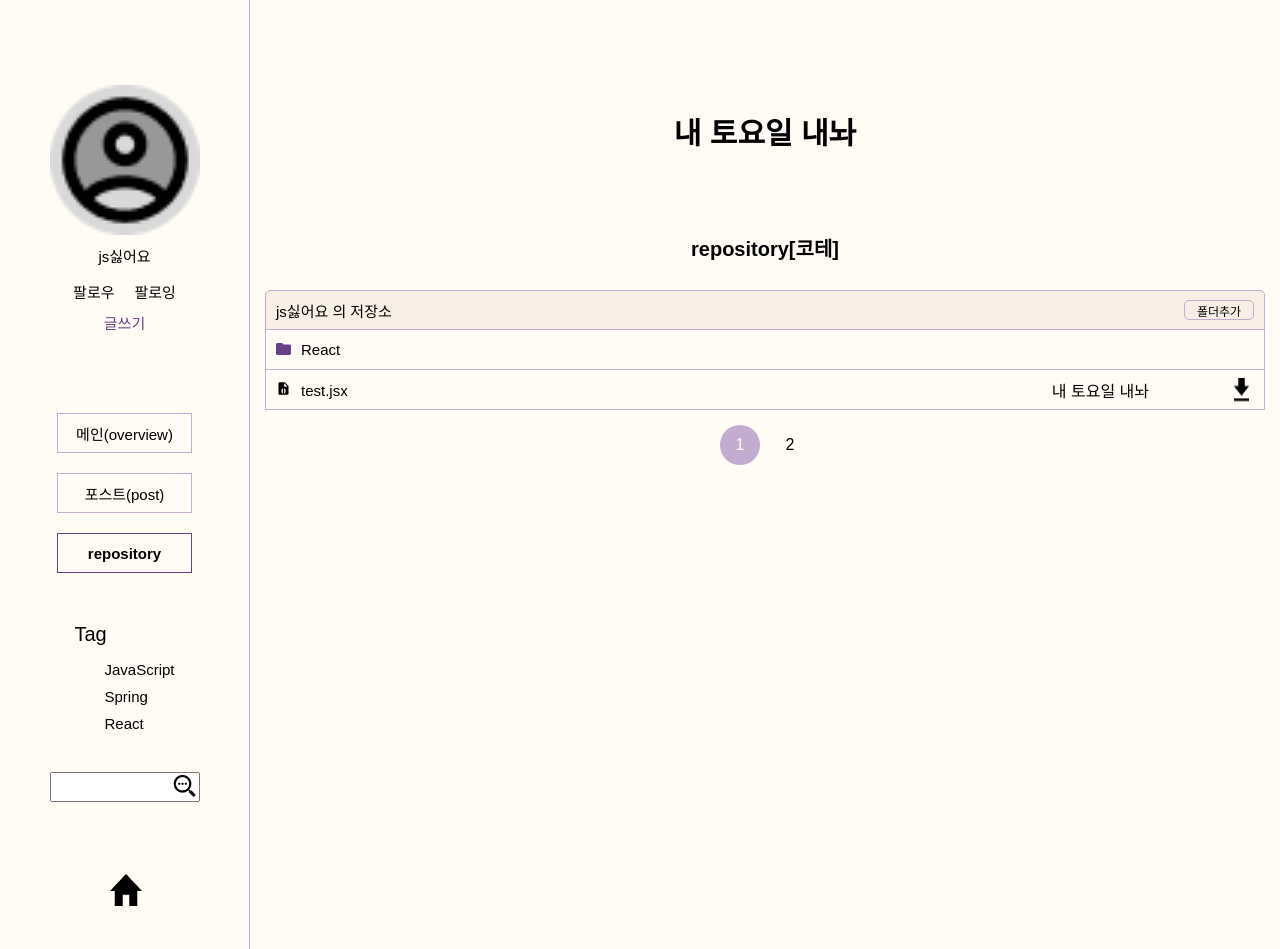
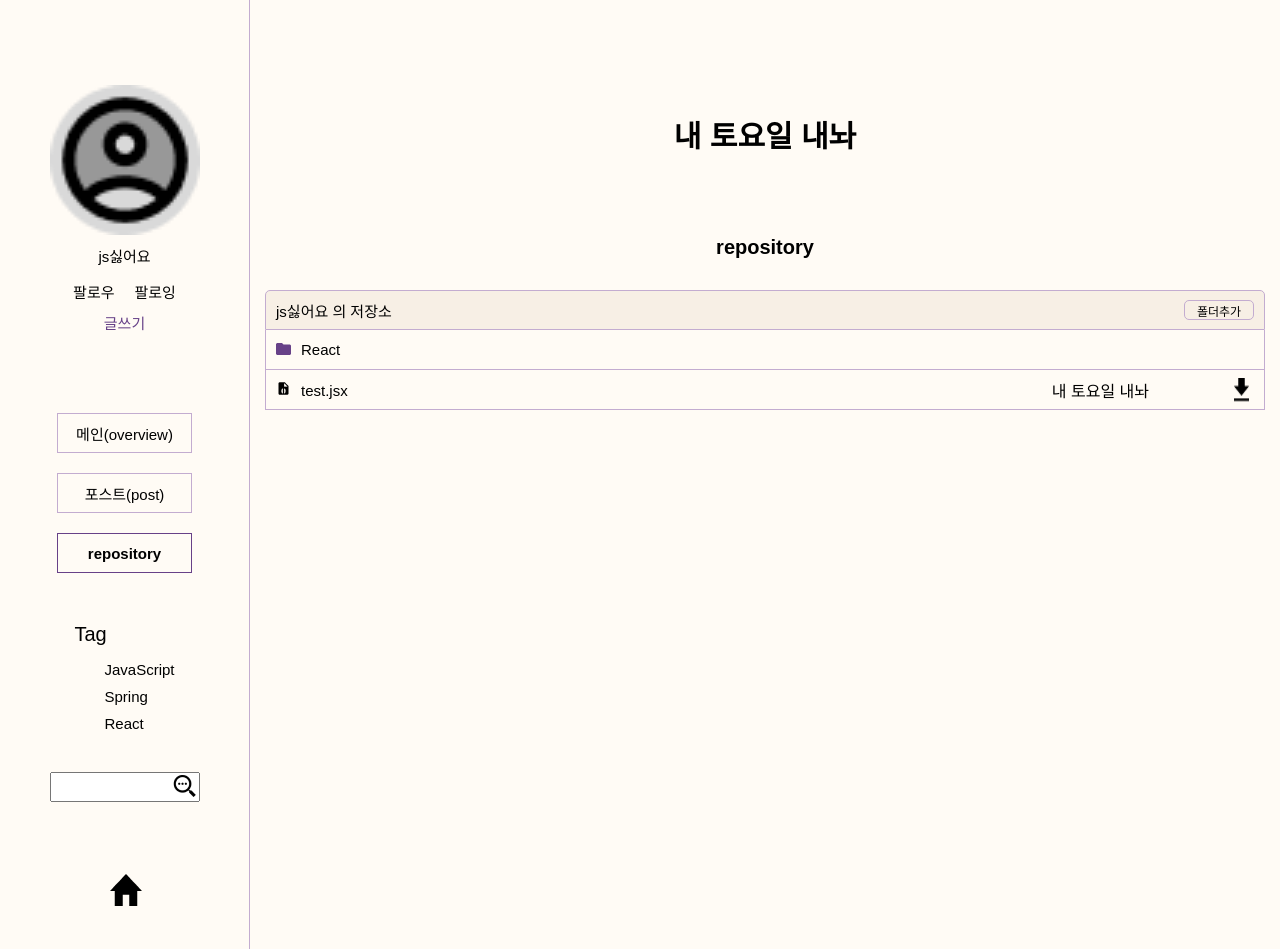
Before and after one commit to Hyangyoun/StudyCode_front, a React (Create React App) app: page /blog in a window 1280 px wide. Both pictures are taken after a click on the element "repository". Built offline with nearby package versions, Linux system fonts and the light colour scheme.

Commit message:
BL-01-3완성(수정)
10/13 2시55분

```diff
--- a/src/Blog/BlogSkin1Header.jsx
+++ b/src/Blog/BlogSkin1Header.jsx
@@ -34,7 +34,7 @@ const HandleScreenSize = () => {
         <BlogHeader $screenSize={screenSize} $menuClick={menuClick} $menuIndex={menuIndex}>
             <div className="blogName">내 토요일 내놔</div>
             <div className="blogMain">
-                {menuIndex === 1 ? "메인" :  menuIndex === 2 ? "post" : menuIndex === 3 ? "repository[코테]" : null}
+                {menuIndex === 1 ? "메인" :  menuIndex === 2 ? "post" : menuIndex === 3 ? "repository" : null}
             </div>
             <div>
                 {menu ? null:
--- a/src/Blog/BlogSkin1Repo.jsx
+++ b/src/Blog/BlogSkin1Repo.jsx
@@ -1,5 +1,4 @@
 import styled from "styled-components"
-import React, { useEffect, useState } from "react";
 
 function BlogSkin1Repo(props){
 
@@ -8,9 +7,7 @@ function BlogSkin1Repo(props){
             <ul className="repo">
                 <li className="repoFirst">
                     <span className="nickName">{"js싫어요"} 의 저장소</span>
-                    <label htmlFor="addInput" className="addFolder">폴더추가
-                        <input type="file" accept="" id="addInput" />
-                    </label >
+                    <div className="addFolder">폴더추가</div >
                 </li>
                 <li className="repoList">
                     <span className="folderName">React</span>
@@ -76,10 +73,6 @@ const RepoList = styled.div`
         }
     }
 
-    #addInput{
-        display: none;
-    }
-
     .repoList{
         width:auto;
         height: 40px;
--- a/src/Page/BlogPage.jsx
+++ b/src/Page/BlogPage.jsx
@@ -28,7 +28,7 @@ function BlogPage(props){
                         <BlogSkin1Header menuIndex={menuIndex} changeMenuIndex={ChangeMenuIndex} />
                         {menuIndex === 1 ? <BlogSkin1Main/> :  menuIndex === 2 ? <BlogSkin1Post/> :
                          menuIndex === 3 ? <BlogSkin1Repo/> : null}
-                        { menuIndex === 1 ? null :<BlogSkin1Footer/>}
+                        { menuIndex === 2 ? <BlogSkin1Footer/> : null}
                     </div>
                 </BlogSection>
             </>
```
